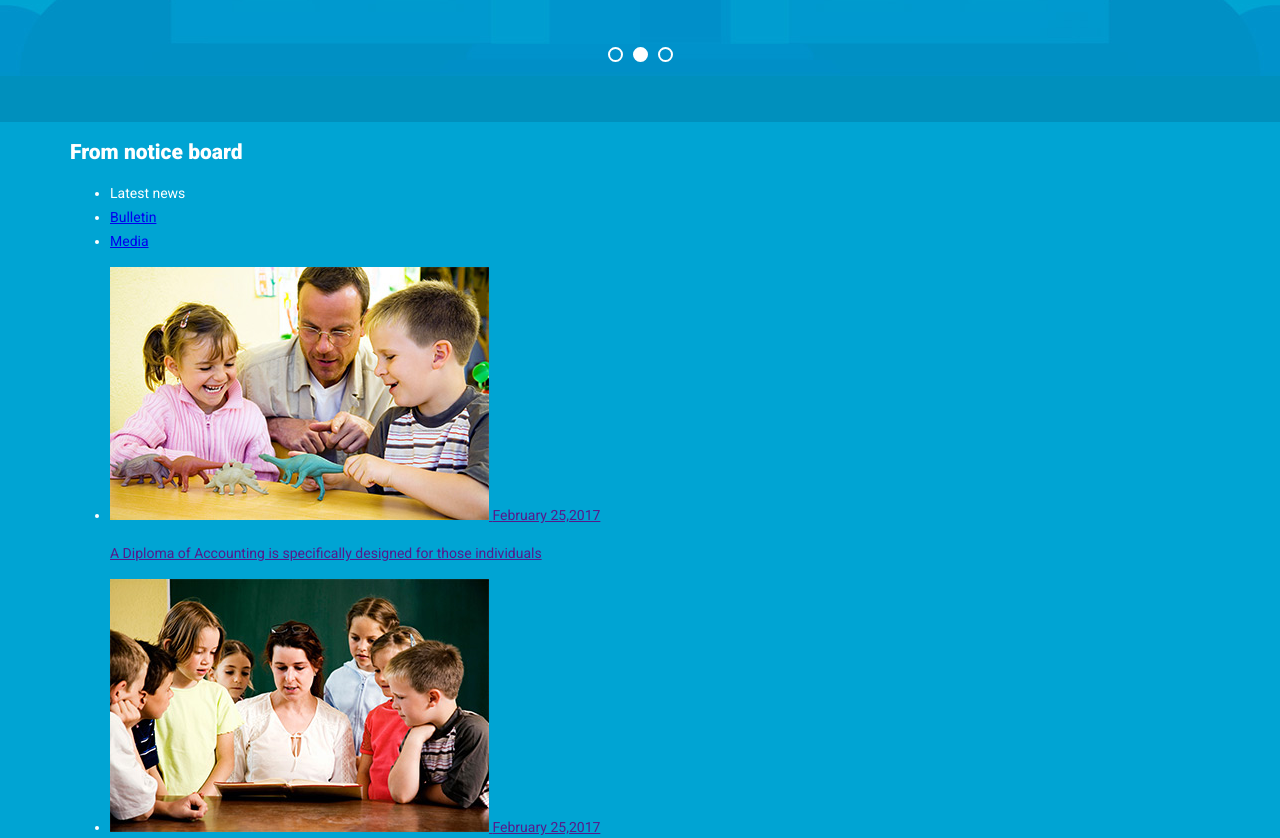
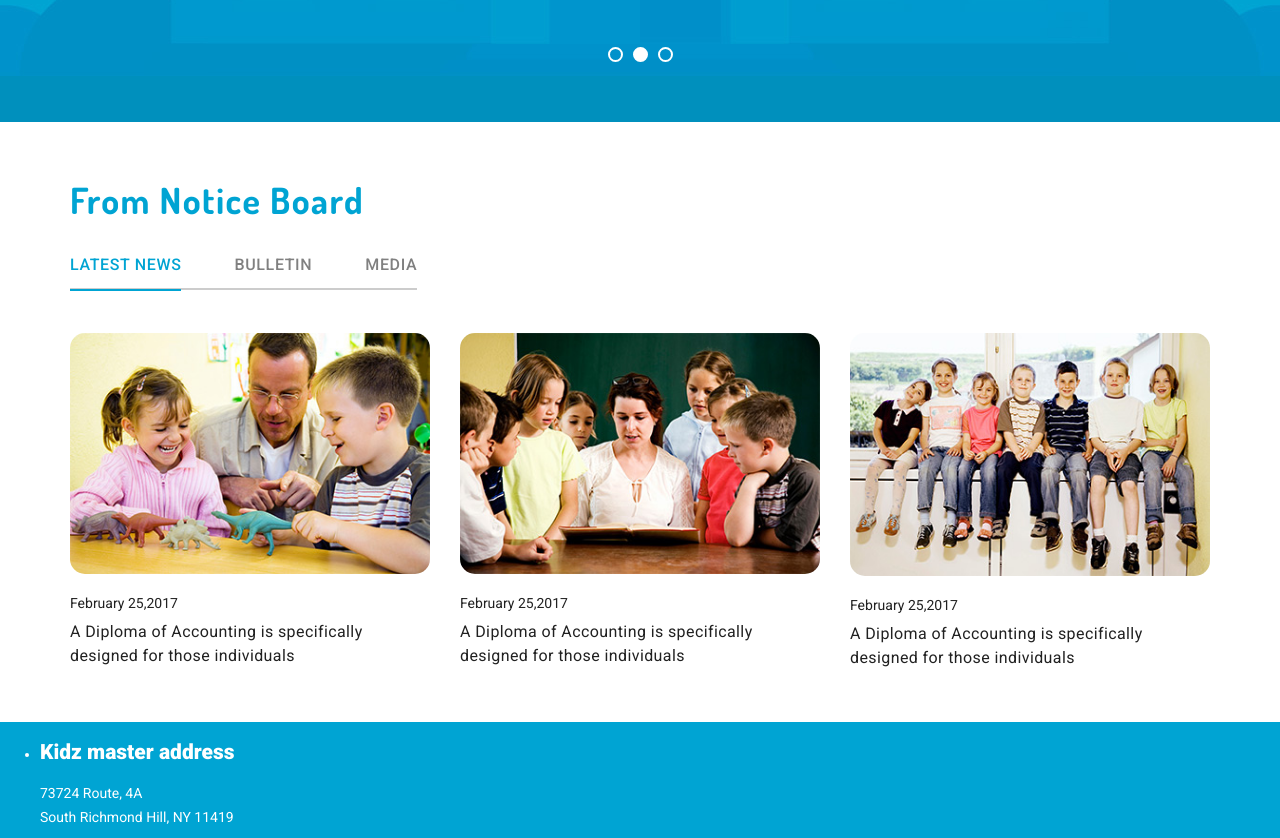
Before and after one commit to mulyarmaxim/Kids-Master, a website: page src/index.html in a window 1280 px wide. Shown: the part 4705-5543 px from the top of the page. Drawn offline with nearby package versions, Linux system fonts and the light colour scheme; files that its build step writes are made by us from their sources.

Commit message:
Создал стили блока ads.scss

```diff
--- a/src/index.html
+++ b/src/index.html
@@ -352,7 +352,8 @@
       </section>
     </div>
   </section>
-  <section class="ads  wrapper">
+  <section class="ads">
+    <div class="inner">
       <h2 class="ads__title">
         From notice board
       </h2>
@@ -396,6 +397,7 @@
           </a>
         </li>
     </ul>
+    </div>
   </section>
   <ul class="information-list">
     <li class="information-list__item  information-list__item--address">
--- /dev/null
+++ b/src/sass/blocks/ads.scss
@@ -0,0 +1,73 @@
+.ads {
+  padding-top: 55px;
+  padding-bottom: 36px;
+
+  color: $page-blue;
+
+  background: #ffffff;
+
+
+  &__title {
+    margin-top: 0;
+
+    font: 700 36px Dosis, Arial, sans-serif;
+    letter-spacing: 0.04em;
+    text-transform: capitalize;
+  }
+
+  &__navigation {
+
+  }
+
+
+  &__list {
+    @include reset-list();
+
+    display: flex;
+    justify-content: space-between;
+  }
+
+
+  &__item {
+    width: 360px;
+  }
+
+
+  &__link {
+    display: block;
+    text-decoration: none;
+    color: #212121;
+
+    transition: transform .2s linear;
+
+    &:hover,
+    &:focus {
+      transform: scale(1.1);
+    }
+  }
+
+
+  &__image {
+    margin-bottom: 10px;
+
+    border-radius: 15px;
+  }
+
+
+  &__date {
+    display: block;
+    margin-bottom: 5px;
+
+    color: #212121;
+  }
+
+
+  &__description {
+    margin-top: 0;
+
+    font-size: 16px;
+    letter-spacing: 0.025em;
+  }
+
+
+}
--- a/src/sass/style.scss
+++ b/src/sass/style.scss
@@ -19,3 +19,5 @@
 @import 'blocks/teachers';
 @import 'blocks/teachers-list';
 @import 'blocks/reviews';
+@import 'blocks/navigation-decorative';
+@import 'blocks/ads';
```
Lines whose indentation alone changed are shown as unchanged.
